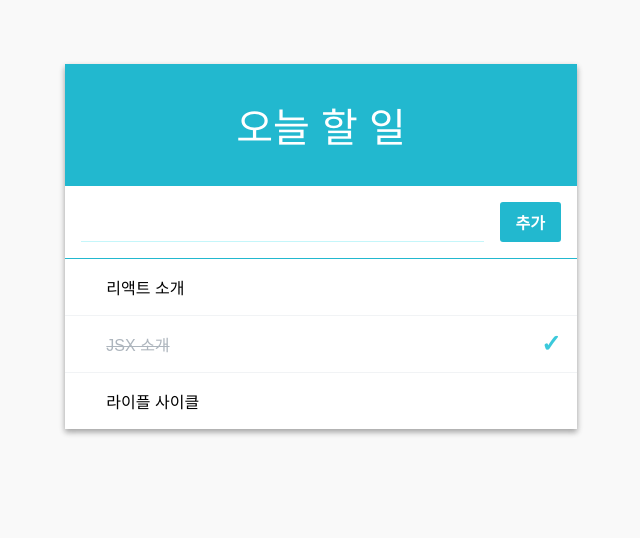
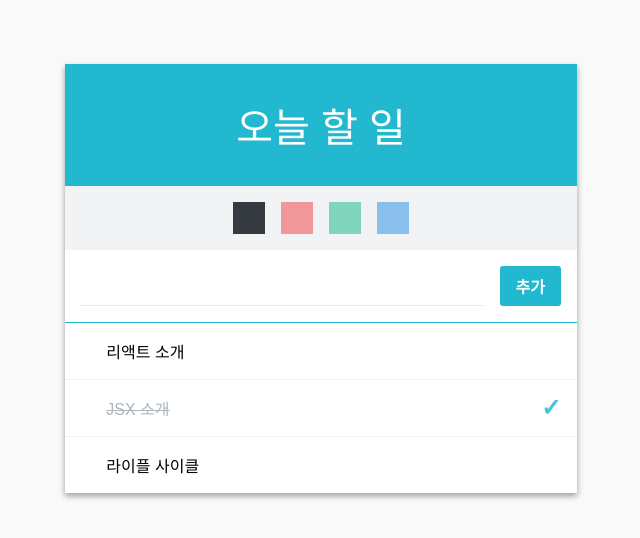
Before and after one commit to JeongJihye/Study-React, a React (Create React App) app in the folder todo-list/: page / in a window 1280 px wide. Shown: the top 538 px of the page, without its empty margins (319-959 px from the left). Built offline with nearby package versions, Linux system fonts and the light colour scheme.

Commit message:
palette component

```diff
--- a/todo-list/src/App.js
+++ b/todo-list/src/App.js
@@ -1,18 +1,28 @@
 import React, { Component } from 'react';
-import TodoListTempleta from './Components/TodoListTemplate.js';
+import TodoListTemplate from './Components/TodoListTemplate.js';
 import Form from './Components/Form.js';
 import TodoItemList from './Components/TodoItemList.js';
+import Palette from './Components/Palette.js';
+
+const colors = ['#343a40', '#f03e3e', '#12b886', '#228ae6'];
 
 class App extends Component {
   id = 3;
 
   state = {
+    color: '#343a40',
     input: '',
     todos: [
       { id: 0, text: '리액트 소개', checked: false },
       { id: 1, text: 'JSX 소개', checked: true },
       { id: 2, text: '라이플 사이클', checked: false }
     ]
+  }
+
+  handleSelectedColor = (color) => {
+    this.setState({
+      color
+    })
   }
 
   handleChange = (e) => {
@@ -22,13 +32,14 @@
   }
 
   handleCreate = () => {
-    const { input, todos } = this.state;
+    const { input, todos, color } = this.state;
     this.setState({
       input: '',
       todos: todos.concat({
         id: this.id++,
         text: input,
-        checked: false
+        checked: false,
+        color
       })
     })
   }
@@ -66,8 +77,9 @@
   }
 
   render() {
-    const { input, todos } = this.state;
+    const { color, input, todos } = this.state;
     const {
+      handleSelectedColor,
       handleChange,
       handleCreate,
       handleKeyPress,
@@ -76,9 +88,10 @@
     } = this;
 
     return (
-      <TodoListTempleta form={<Form value={input} onChange={handleChange} onCreate={handleCreate} onKeyPress={handleKeyPress}></Form>}>
+      <TodoListTemplate palette={<Palette colors={colors} selected={color} onSelect={handleSelectedColor}></Palette>}
+                        form={<Form value={input} onChange={handleChange} onCreate={handleCreate} onKeyPress={handleKeyPress} color={color}></Form>}>
         <TodoItemList todos={todos} onToggle={handleToggle} onRemove={handleRemove}></TodoItemList>
-      </TodoListTempleta>
+      </TodoListTemplate>
     );
   }
 }
--- a/todo-list/src/Components/Form.js
+++ b/todo-list/src/Components/Form.js
@@ -1,10 +1,10 @@
 import React from 'react';
 import './Form.css';
 
-const Form = ({value, onChange, onCreate, onKeyPress}) => {
+const Form = ({value, onChange, onCreate, onKeyPress, color}) => {
     return(
         <div className="form">
-            <input value={value} onChange={onChange} onKeyPress={onKeyPress}></input>
+            <input value={value} onChange={onChange} onKeyPress={onKeyPress} style={{ color }}></input>
             <div className="create-button" onClick={onCreate}>
                 추가
             </div>
--- /dev/null
+++ b/todo-list/src/Components/Palette.css
@@ -0,0 +1,24 @@
+.palette {
+    display: flex;
+    justify-content: center;
+  }
+
+  .color {
+    width: 2rem;
+    height: 2rem;
+    opacity: 0.5;
+    transition: all 0.2s;
+    cursor: pointer;
+  }
+
+  .color:hover {
+    opacity: 0.75;
+  }
+
+  .color.active, .color:active {
+    opacity: 1;
+  }
+
+  .color + .color {
+    margin-left: 1rem;
+  }
--- /dev/null
+++ b/todo-list/src/Components/Palette.js
@@ -0,0 +1,22 @@
+import React from 'react';
+import './Palette.css';
+
+const Color = ({color, active, onClick}) => {
+    return (
+        <div className={`color ${active && 'active'}`} style={{background: color}} onClick={onClick}></div>
+    );
+}
+
+const Palette = ({colors, selected, onSelect}) => {
+    const colorList = colors.map(
+        (color) => (<Color color={color} active={selected===color} onClick={() => onSelect(color)} key={color}></Color>)
+    );
+
+    return (
+        <div className="palette">
+            {colorList}
+        </div>
+    );
+}
+
+export default Palette;
--- a/todo-list/src/Components/TodoItem.js
+++ b/todo-list/src/Components/TodoItem.js
@@ -7,7 +7,7 @@
     }
 
     render() {
-      const { id, text, checked, onToggle, onRemove } = this.props;
+      const { id, text, checked, onToggle, onRemove, color } = this.props;
 
       return (
         <div className="todo-item" onClick={() => onToggle(id)}>
@@ -15,7 +15,7 @@
             e.stopPropagation(); //onToggle 이 실행되지 않도록 함
             onRemove(id)}
           }>&times;</div>
-          <div className={`todo-text ${checked && 'checked'}`}>
+          <div style={{ color }} className={`todo-text ${checked && 'checked'}`}>
             <div>{text}</div>
           </div>
           {
--- a/todo-list/src/Components/TodoItemList.js
+++ b/todo-list/src/Components/TodoItemList.js
@@ -12,8 +12,8 @@
         const { todos, onToggle, onRemove } = this.props;
 
         const todoList = todos.map(
-            ({ id, text, checked }) => (
-                <TodoItem id={id} text={text} checked={checked} onToggle={onToggle} onRemove={onRemove}></TodoItem>
+            ({ id, text, checked, color }) => (
+                <TodoItem id={id} text={text} checked={checked} onToggle={onToggle} onRemove={onRemove} key={id} color={color}></TodoItem>
             )
         );
 
--- a/todo-list/src/Components/TodoListTemplate.css
+++ b/todo-list/src/Components/TodoListTemplate.css
@@ -15,6 +15,11 @@
     color: white;
 }
 
+.palette-wrapper {
+    padding: 1rem;
+    background: #f1f3f5;
+}
+
 .form-wrapper {
     padding: 1rem;
     border-bottom: 1px solid #22b8cf;
--- a/todo-list/src/Components/TodoListTemplate.js
+++ b/todo-list/src/Components/TodoListTemplate.js
@@ -4,12 +4,15 @@
 //함수형 콤포넌트
 //단순히 파라미터로 props를 전달하면서 view 렌더링 할 때 사용
 //속도가 빠름
-const TodoListTemplate = ({form, children}) => {
+const TodoListTemplate = ({palette, form, children}) => {
     return(
         <main className="todo-list-template">
             <div className="title">
                 오늘 할 일
             </div>
+            <section className="palette-wrapper">
+                {palette}
+            </section>
             <section className="form-wrapper">
                 {form}
             </section>
```
